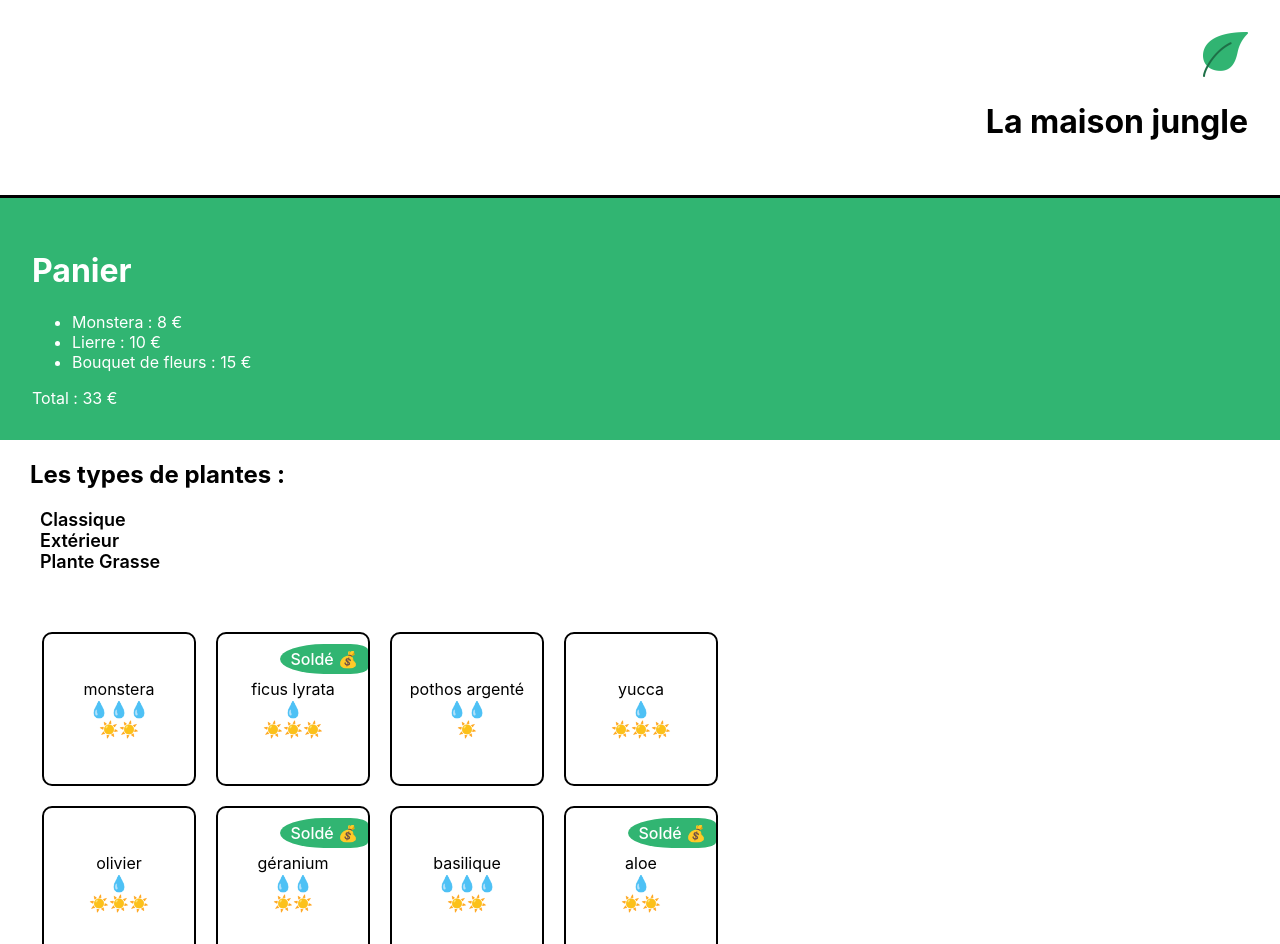
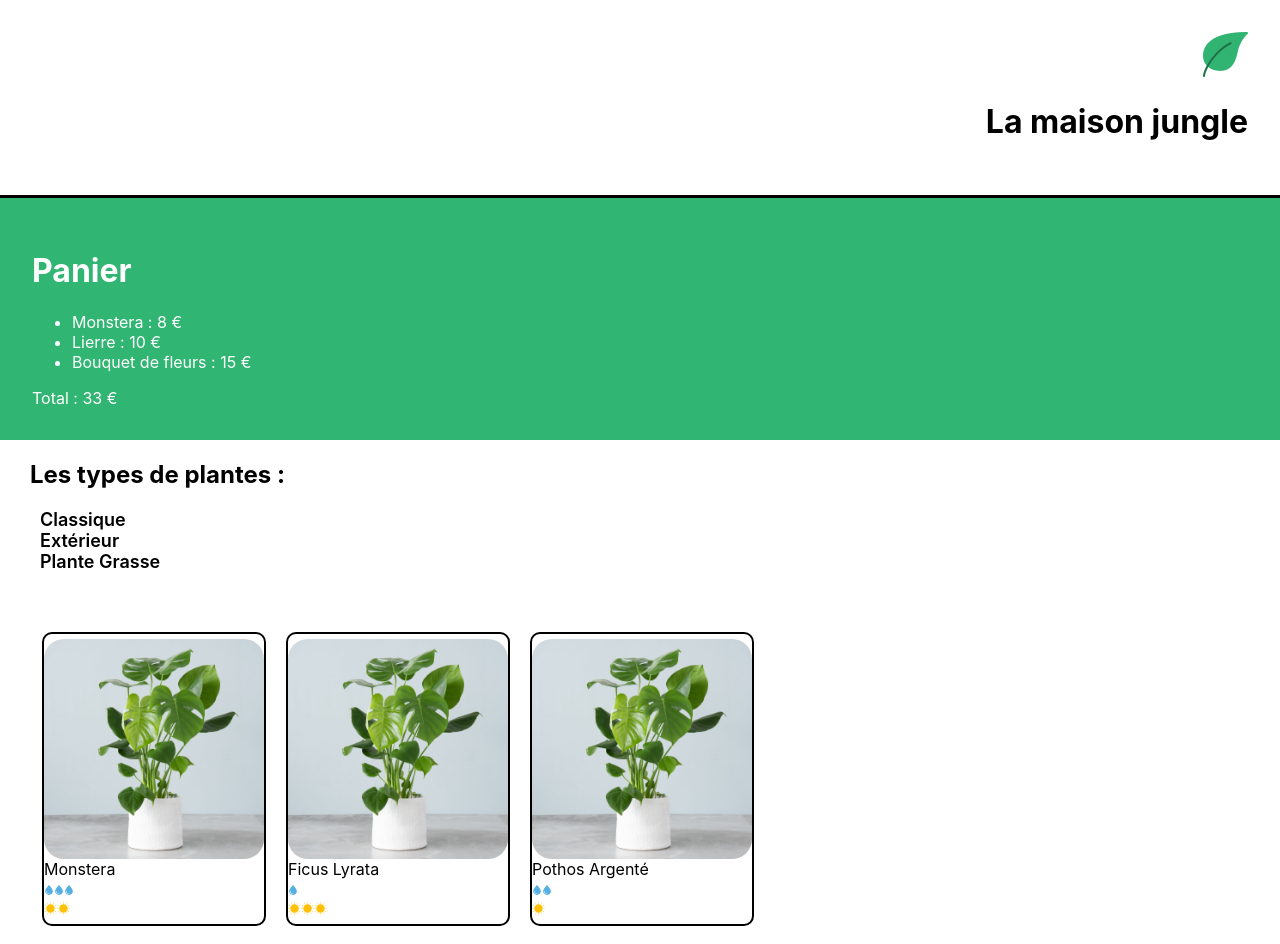
Before and after one commit to NerVod/Maison-jungle, a React (Create React App) app: page / in a window 1280 px wide. Shown: the top 944 px of the page. Built offline with nearby package versions, Linux system fonts and the light colour scheme.

Commit message:
base composants plantelist avec props

```diff
--- a/src/components/CareScale.js
+++ b/src/components/CareScale.js
@@ -1,7 +1,16 @@
+import Sun from '../assets/sun.svg'
+import Water from '../assets/water.svg'
+
+
 function CareScale({ scaleValue, careType }) {
   const range = [1, 2, 3];
 
-  const scaleType = careType === "light" ? "☀️" : "💧";
+  const scaleType = careType === "light" ? (
+    <img src={Sun} alt='sun-icon' />
+  ) : (
+    <img src={Water} alt='water-icon' />
+  )
+
 
   return (
     <div>
--- /dev/null
+++ b/src/components/PlantItem.js
@@ -0,0 +1,17 @@
+import '../styles/PlantItem.css'
+import CareScale from './CareScale'
+
+function PlantItem({ id, cover, name, water, light }) {
+	return (
+		<li key={id} className='lmj-plant-item'>
+			<img className='lmj-plant-item-cover' src={cover} alt={`${name} cover`} />
+			{name}
+			<div>
+				<CareScale careType='water' scaleValue={water} />
+				<CareScale careType='light' scaleValue={light} />
+			</div>
+		</li>
+	)
+}
+
+export default PlantItem
--- a/src/components/ShoppingList.js
+++ b/src/components/ShoppingList.js
@@ -1,6 +1,6 @@
 import { plantList } from "../datas/plantList";
 import "../styles/ShoppingList.css";
-import CareScale from "./CareScale";
+import PlantItem from "./PlantItem";
 
 function ShoppingList() {
   const categories = plantList.reduce(
@@ -20,17 +20,18 @@
         ))}
       </ul>
       <ul className="lmj-plant-list">
-        {plantList.map((plant) => (
-          <li key={plant.id} className="lmj-plant-item">
-            {plant.name}{" "}
-            {plant.isSpecialOffer && <div className="lmj-sales">Soldé 💰</div>}
-            <CareScale careType="water" scaleValue={plant.water} />
-            <CareScale careType="light" scaleValue={plant.light} />
-          </li>
+        {plantList.map(({ id, cover, name, water, light}) => (
+            <PlantItem
+                        id={id}
+                        cover={cover}
+                        name={name}
+                        water={water}
+                        light={light}
+            />
         ))}
       </ul>
     </div>
   );
-}
+};
 
 export default ShoppingList;
--- a/src/datas/plantList.js
+++ b/src/datas/plantList.js
@@ -1,3 +1,5 @@
+import monstera from '../assets/monstera.jpg'
+
 export const plantList = [
 	{
 		name: 'monstera',
@@ -5,7 +7,8 @@
 		id: '1ed',
 		isBestSale: true,
 		light: 2,
-		water: 3
+		water: 3,
+		cover: monstera
 	},
 	{
 		name: 'ficus lyrata',
@@ -13,28 +16,31 @@
 		id: '2ab',
 		light: 3,
 		water: 1,
-		isSpecialOffer: true
+		cover: monstera
 	},
 	{
 		name: 'pothos argenté',
 		category: 'classique',
 		id: '3sd',
 		light: 1,
-		water: 2
+		water: 2,
+		cover: monstera
 	},
 	{
 		name: 'yucca',
 		category: 'classique',
 		id: '4kk',
 		light: 3,
-		water: 1
+		water: 1,
+		cover: monstera
 	},
 	{
 		name: 'olivier',
 		category: 'extérieur',
 		id: '5pl',
 		light: 3,
-		water: 1
+		water: 1,
+		cover: monstera
 	},
 	{
 		name: 'géranium',
@@ -42,7 +48,7 @@
 		id: '6uo',
 		light: 2,
 		water: 2,
-		isSpecialOffer: true
+		cover: monstera
 	},
 	{
 		name: 'basilique',
@@ -50,7 +56,8 @@
 		id: '7ie',
 		isBestSale: true,
 		light: 2,
-		water: 3
+		water: 3,
+		cover: monstera
 	},
 	{
 		name: 'aloe',
@@ -58,13 +65,14 @@
 		id: '8fp',
 		light: 2,
 		water: 1,
-		isSpecialOffer: true
+		cover: monstera
 	},
 	{
 		name: 'succulente',
 		category: 'plante grasse',
 		id: '9vn',
 		light: 2,
-		water: 1
+		water: 1,
+		cover: monstera
 	}
 ]
--- /dev/null
+++ b/src/styles/PlantItem.css
@@ -0,0 +1,18 @@
+
+.lmj-plant-item-cover {
+	height: 220px;
+	width: 220px;
+	border-radius: 20px;
+}
+
+.lmj-plant-item {
+    height: 290px;
+	width: 220px;
+	margin: 10px;
+	display: flex;
+	align-items: flex-start;
+	justify-content: center;
+	flex-direction: column;
+	text-transform: capitalize;
+    overflow: hidden;
+}
```
Also changed, not shown: src/assets/sun.svg (added), src/assets/water.svg (added).
